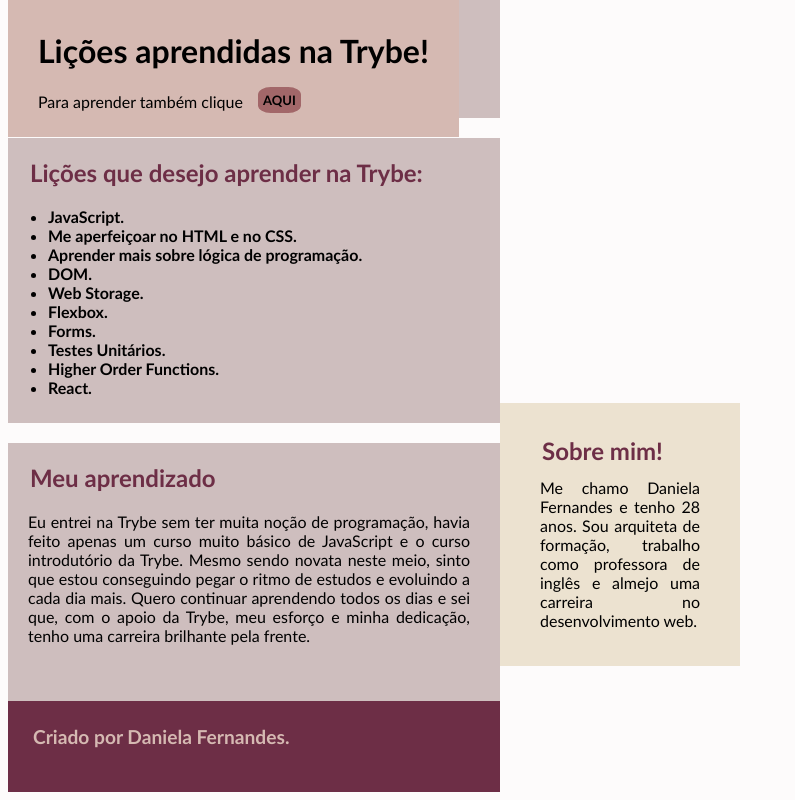
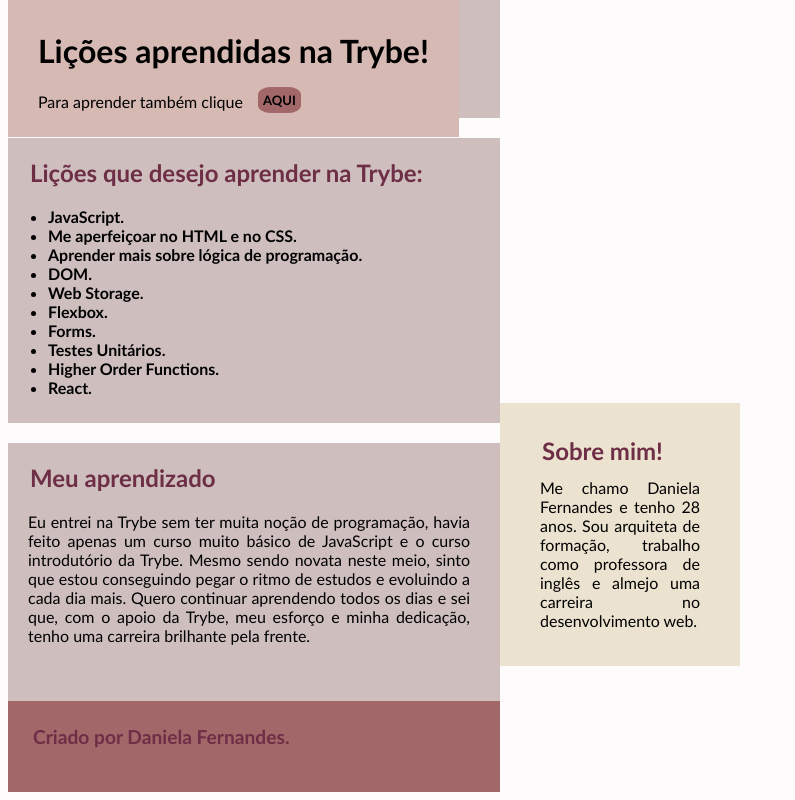
Before and after one commit to jeanalves28/lessons-learned, a website: page index.html in a window 1280 px wide. In both pictures the pointer is over the element "Criado por Daniela Fernandes.". Shown: the part 841-1641 px from the top of the page, without its empty margins (0-795 px from the left). Drawn offline with Linux system fonts and the light colour scheme.

Commit message:
Adicionei hover no rodape

```diff
--- a/style.css
+++ b/style.css
@@ -10,7 +10,6 @@
     padding-left: 30px;
     padding-right: 30px;
     padding-bottom: 10px;
-
 }
 
 #titulo {
@@ -20,8 +19,6 @@
 #minha_foto {
     width: 492px;
     margin-top: 100px;
-
-
 }
 
 h3 {
@@ -111,3 +108,8 @@
     font-weight: 700;
     color: #D5B9B2;
 }
+
+#rodape:hover {
+    background-color: #A26769;
+    color: #6D2E46;
+}
```
